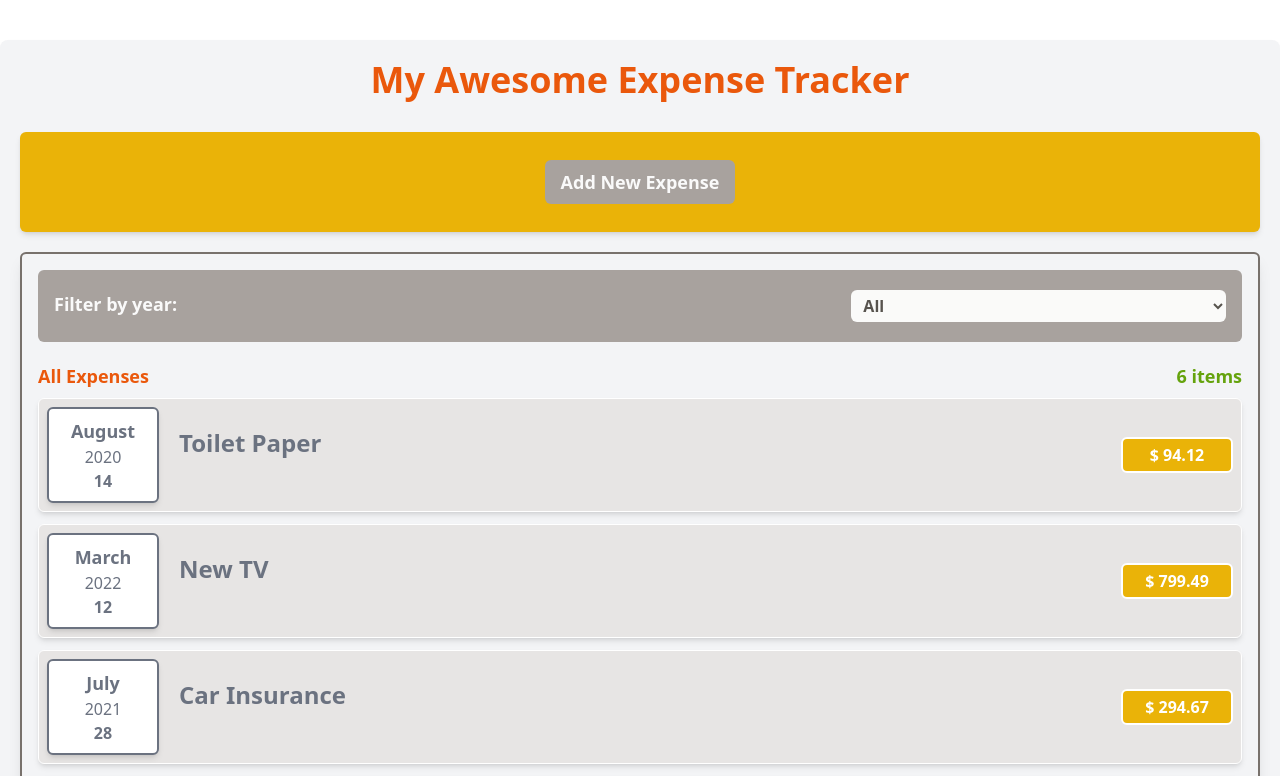
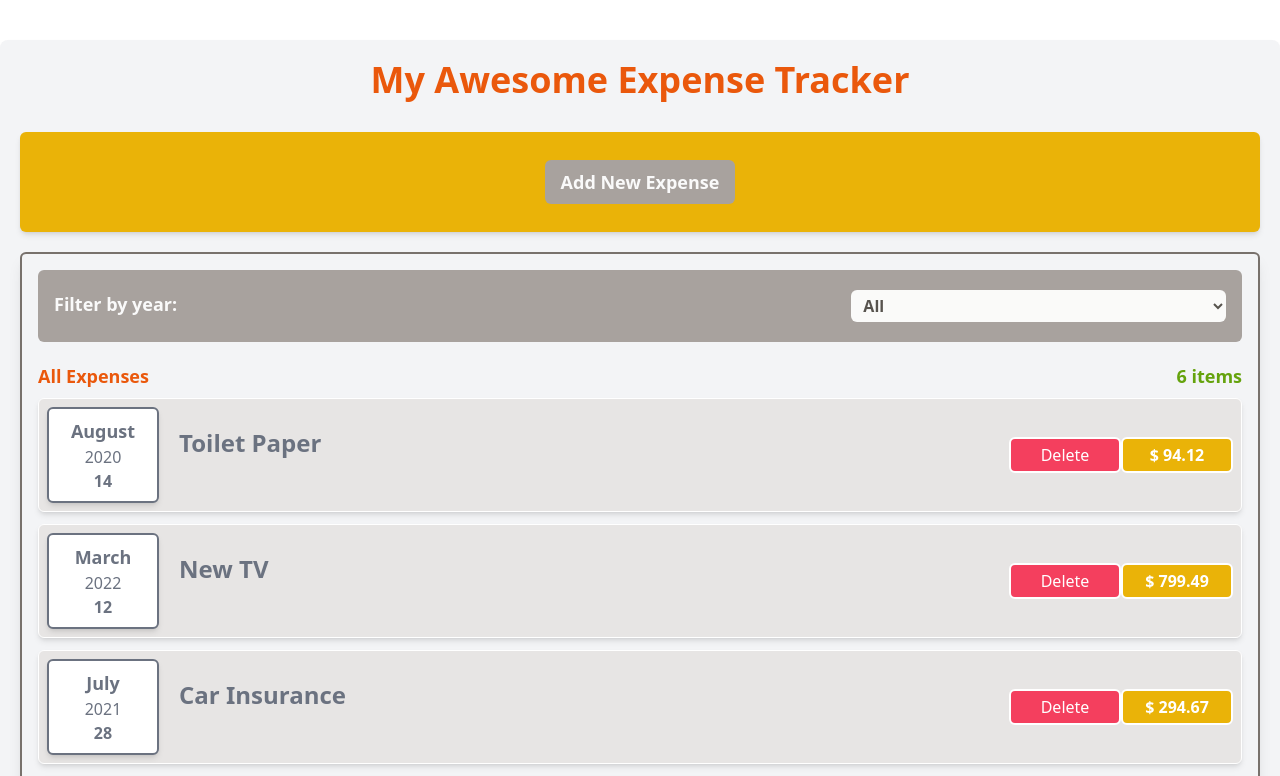
Before and after one commit to yaldakarimi/Expense-Tracker, a React (Create React App) app: page / in a window 1280 px wide. Shown: the top 776 px of the page. Built offline with nearby package versions, Linux system fonts and the light colour scheme.

Commit message:
Delete item functionality

```diff
--- a/src/App.tsx
+++ b/src/App.tsx
@@ -50,13 +50,17 @@ const App = () => {
     setExpenses((prev) => [newExpense, ...prev]);
   };
 
+  const onDeleteExpense = (id: string) => {
+    setExpenses((prev) => prev.filter((expense) => expense.id !== id));
+  };
+
   return (
     <div className="container p-5 bg-gray-100 rounded-lg shadow-md mt-10">
       <h1 className="font-bold text-4xl text-orange-600 text-center mb-8">
         My Awesome Expense Tracker
       </h1>
       <NewExpense onAddExpense={onAddExpense} />
-      <Expenses items={expenses} />
+      <Expenses items={expenses} onDeleteExpense={onDeleteExpense} />
     </div>
   );
 };
--- a/src/components/Expenses/ExpenseItem.tsx
+++ b/src/components/Expenses/ExpenseItem.tsx
@@ -1,11 +1,16 @@
 import { Card } from "components/General";
+import { FaTimes } from "react-icons/fa";
 import { ExpenseModal } from "app/types";
 import ExpenseDate from "./ExpenseDate";
 interface Props {
   item: ExpenseModal;
+  onDeleteExpense: (id: string) => void;
 }
 
-const ExpenseItem = ({ item }: Props) => {
+const ExpenseItem = ({ item, onDeleteExpense }: Props) => {
+  const deleteHandler = () => {
+    onDeleteExpense(item.id);
+  };
   return (
     <Card className="flex flex-col items-stretch sm:flex-row mb-3 bg-stone-200  border-white border">
       <div className="expenseDate">
@@ -16,6 +21,12 @@ const ExpenseItem = ({ item }: Props) => {
           {item.title}
         </h1>
       </div>
+      <button
+        onClick={deleteHandler}
+        className="bg-rose-500 w-full self-center  p-1 rounded-md border-2 border-white   sm:flex-initial sm:w-28 text-white"
+      >
+        Delete
+      </button>
       <div className="expenseAmount w-full self-center  p-1 rounded-md border-2 border-white  bg-yellow-500 sm:flex-initial sm:w-28 ">
         <h2 className="text-center self-center font-semibold text-white">
           $ {item.amount}
--- a/src/components/Expenses/Expenses.tsx
+++ b/src/components/Expenses/Expenses.tsx
@@ -6,9 +6,10 @@ import ExpensesList from "./ExpensesList";
 
 interface Props {
   items: Array<ExpenseModal>;
+  onDeleteExpense: (id: string) => void;
 }
 
-const Expenses = ({ items }: Props) => {
+const Expenses = ({ items, onDeleteExpense }: Props) => {
   const [filteredYear, setFilteredYear] = useState("all");
   const onFilterExpense = (selectedYear: string) => {
     setFilteredYear(selectedYear);
@@ -45,7 +46,7 @@ const Expenses = ({ items }: Props) => {
       {!!filteredItems?.length && filteredYear !== "all" && (
         <ExpenseChart expenses={filteredItems} />
       )}
-      <ExpensesList items={filteredItems} />
+      <ExpensesList items={filteredItems} onDeleteExpense={onDeleteExpense} />
     </div>
   );
 };
--- a/src/components/Expenses/ExpensesList.tsx
+++ b/src/components/Expenses/ExpensesList.tsx
@@ -4,16 +4,21 @@ import ExpenseItem from "./ExpenseItem";
 
 interface Props {
   items: Array<ExpenseModal>;
+  onDeleteExpense: (id: string) => void;
 }
 
-const ExpensesList = ({ items }: Props) => {
+const ExpensesList = ({ items, onDeleteExpense }: Props) => {
   if (!items.length) {
     return <NothingFound />;
   }
   return (
     <div>
       {items?.map((item) => (
-        <ExpenseItem key={item.id} item={item} />
+        <ExpenseItem
+          key={item.id}
+          item={item}
+          onDeleteExpense={onDeleteExpense}
+        />
       ))}
     </div>
   );
```
